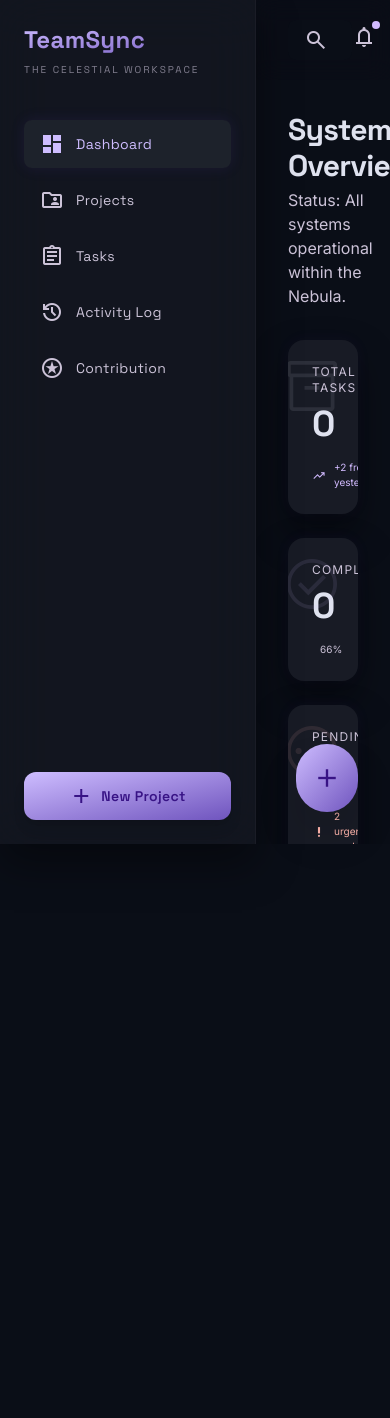
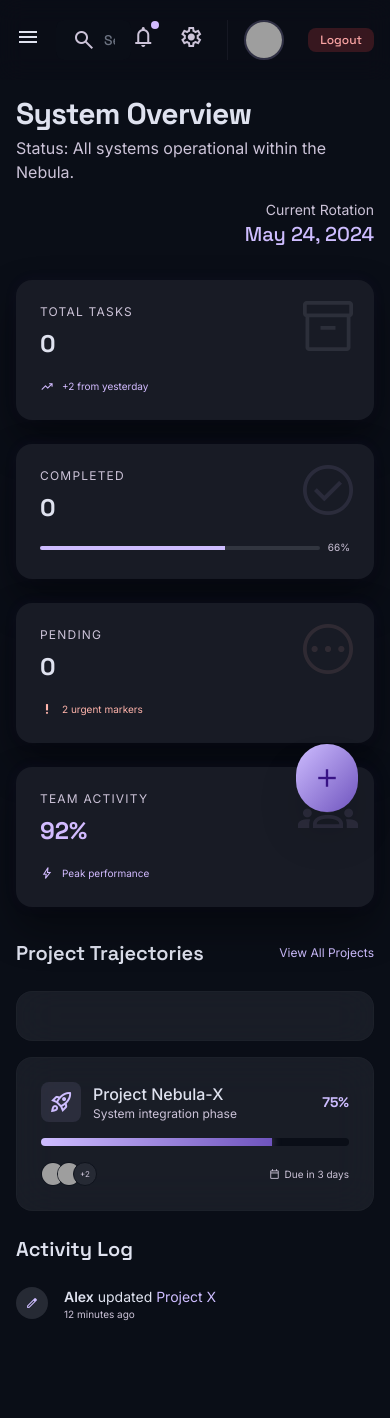
Before and after one commit to Samashi11/syncteam, a website with bundled scripts: page pages/dashboard.html in a window 390 px wide. Before the commit the page ends 844 px from the top, so only its background shows below. Built offline with nearby package versions, Linux system fonts and the light colour scheme; no server answers; grey boxes are pictures that could not be loaded.

Commit message:
styling responsive dashboard

```diff
--- a/pages/dashboard.html
+++ b/pages/dashboard.html
@@ -113,10 +113,33 @@
       }
     </style>
   </head>
-  <body class="font-body text-on-surface overflow-hidden">
+  <body class="font-body text-on-surface overflow-x-auto">
+    <!-- Mobile Sidebar Overlay -->
+    <div
+      id="sidebarOverlay"
+      class="fixed inset-0 bg-black/50 z-40 hidden lg:hidden"
+    ></div>
+
+    <!-- Mobile Sidebar -->
+    <aside
+      id="mobileSidebar"
+      class="fixed top-0 left-0 h-full w-64 bg-[#181b25] z-50 transform -translate-x-full transition-transform duration-300 lg:hidden p-6"
+    >
+      <div class="mb-8">
+        <h1 class="text-xl font-bold text-primary">TeamSync</h1>
+      </div>
+
+      <nav class="flex flex-col gap-3">
+        <a href="dashboard.html">Dashboard</a>
+        <a href="projects.html">Projects</a>
+        <a href="tasks.html">Tasks</a>
+        <a href="logs.html">Activity Log</a>
+        <a href="contribution.html">Contribution</a>
+      </nav>
+    </aside>
     <!-- SideNavBar -->
     <aside
-      class="fixed left-0 top-0 h-full z-40 flex flex-col p-6 bg-[#181b25]/60 backdrop-blur-xl h-screen w-64 border-r border-[#4a4455]/15 font-['Space_Grotesk'] text-sm tracking-wide shadow-[0_20px_40px_rgba(0,0,0,0.4)]"
+      class="fixed lg:flex hidden left-0 top-0 h-full z-40 flex flex-col p-6 bg-[#181b25]/60 backdrop-blur-xl h-screen w-64 border-r border-[#4a4455]/15 font-['Space_Grotesk'] text-sm tracking-wide shadow-[0_20px_40px_rgba(0,0,0,0.4)]"
     >
       <div class="mb-10 flex flex-col gap-1">
         <span
@@ -180,9 +203,12 @@
     </aside>
     <!-- TopAppBar -->
     <header
-      class="fixed top-0 right-0 left-64 h-20 flex justify-between items-center px-8 z-30 bg-[#0a0e17]/40 backdrop-blur-md font-['Space_Grotesk'] font-medium"
+      class="fixed top-0 right-0 left-0 lg:left-64 h-20 flex justify-between items-center px-4 sm:px-6 md:px-8 lg:px-8 z-30 bg-[#0a0e17]/40 backdrop-blur-md font-['Space_Grotesk'] font-medium"
     >
       <div class="flex items-center flex-1 max-w-xl">
+        <button id="menuBtn" class="lg:hidden mr-4">
+          <span class="material-symbols-outlined">menu</span>
+        </button>
         <div class="relative w-full group">
           <span
             class="material-symbols-outlined absolute left-4 top-1/2 -translate-y-1/2 text-on-surface-variant group-focus-within:text-primary transition-colors"
@@ -234,12 +260,17 @@
       </div>
     </header>
     <!-- Main Content Canvas -->
+    <!-- <main
+      class="fixed inset-0 left-64 top-20 overflow-y-auto custom-scrollbar bg-surface-container-lowest p-8"
+    > -->
     <main
-      class="fixed inset-0 left-64 top-20 overflow-y-auto custom-scrollbar bg-surface-container-lowest p-8"
+      class="pt-24 px-4 sm:px-6 md:px-8 lg:ml-64 lg:px-12 pb-12 min-h-screen"
     >
       <div class="max-w-7xl mx-auto space-y-8 pb-12">
         <!-- Welcome Header -->
-        <div class="flex justify-between items-end">
+        <div
+          class="flex flex-col sm:flex-row sm:justify-between sm:items-end gap-4"
+        >
           <div>
             <h1
               class="font-headline text-3xl font-bold tracking-tight text-on-surface"
@@ -278,7 +309,7 @@
               Total Tasks
             </p>
             <h3
-              class="text-4xl font-headline font-bold text-on-surface"
+              class="text-2xl sm:text-3xl lg:text-4xl font-headline font-bold text-on-surface"
               id="totalTasks"
             >
               0
@@ -307,7 +338,7 @@
               Completed
             </p>
             <h3
-              class="text-4xl font-headline font-bold text-on-surface"
+              class="text-2xl sm:text-3xl lg:text-4xl font-headline font-bold text-on-surface"
               id="completedTasks"
             >
               0
@@ -340,7 +371,7 @@
               Pending
             </p>
             <h3
-              class="text-4xl font-headline font-bold text-on-surface"
+              class="text-2xl sm:text-3xl lg:text-4xl font-headline font-bold text-on-surface"
               id="pendingTasks"
             >
               0
@@ -368,7 +399,11 @@
             >
               Team Activity
             </p>
-            <h3 class="text-4xl font-headline font-bold text-secondary">92%</h3>
+            <h3
+              class="text-2xl sm:text-3xl lg:text-4xl font-headline font-bold text-secondary"
+            >
+              92%
+            </h3>
             <div
               class="mt-4 flex items-center gap-2 text-[10px] text-secondary"
             >
@@ -377,7 +412,7 @@
             </div>
           </div>
         </div>
-        <div class="grid grid-cols-1 lg:grid-cols-3 gap-8">
+        <div class="grid grid-cols-1 md:grid-cols-2 lg:grid-cols-3 gap-6 lg:gap-8">
           <!-- Task Progress Section (Large) -->
           <div class="lg:col-span-2 space-y-6">
             <div class="flex items-center justify-between">
```
